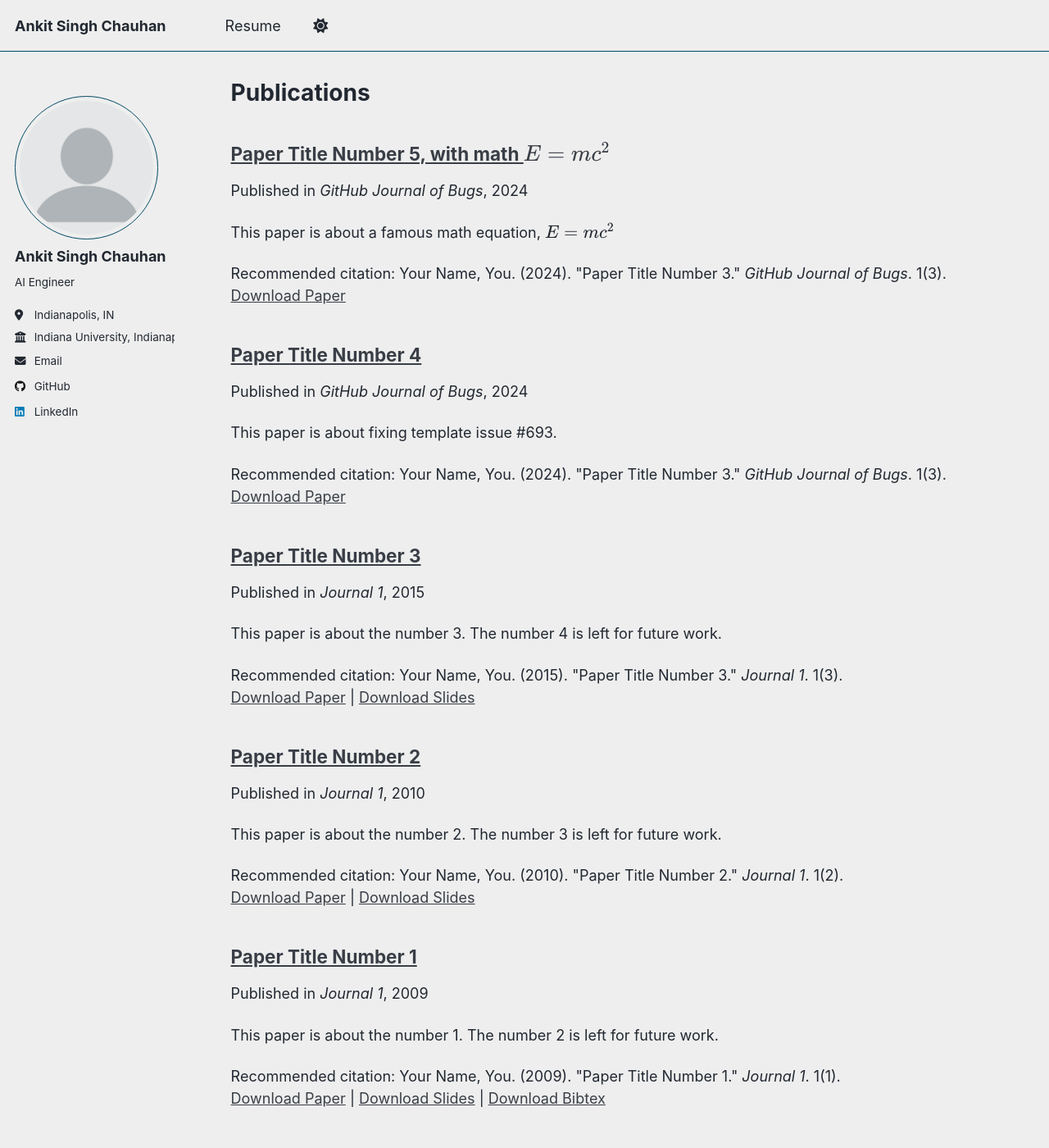
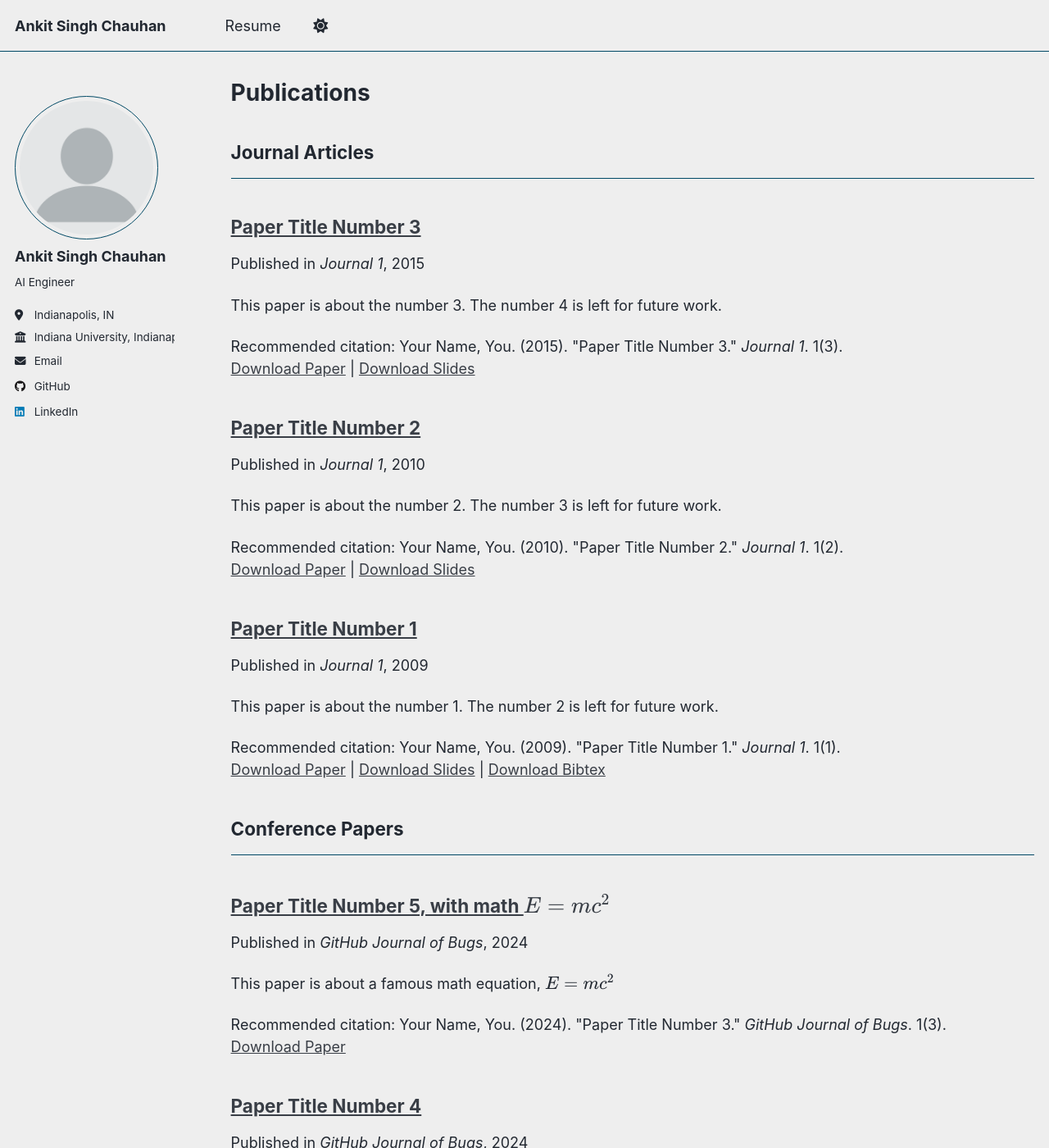
Before and after one commit to anchauha/anchauha.github.io, a Jekyll site: the page built from _pages/publications.html, in a window 1280 px wide and 1400 px high. Shown: the whole window at 82% size. Built offline with Jekyll 4.4.1, drawn with Linux system fonts in a browser that asks for light colours; a script that is not in the unit is left out; part of the change alters nothing that is shown; some of the changed text lies outside the part shown.

Commit message:
Add publication categories to config file

```diff
--- a/_config.yml
+++ b/_config.yml
@@ -39,13 +39,13 @@ author:
   linkedin         : "chauhan-aankit"
 
 # Publication Category - The following the list of publication categories and their headings
-# publication_category:
-#   books:
-#     title: 'Books'
-#   manuscripts:
-#     title: 'Journal Articles'
-#   conferences:
-#     title: 'Conference Papers'
+publication_category:
+  books:
+    title: 'Books'
+  manuscripts:
+    title: 'Journal Articles'
+  conferences:
+    title: 'Conference Papers'
 
 # Site Settings
 teaser                   :  # filename of teaser fallback teaser image placed in /images/ for social media previews
```
